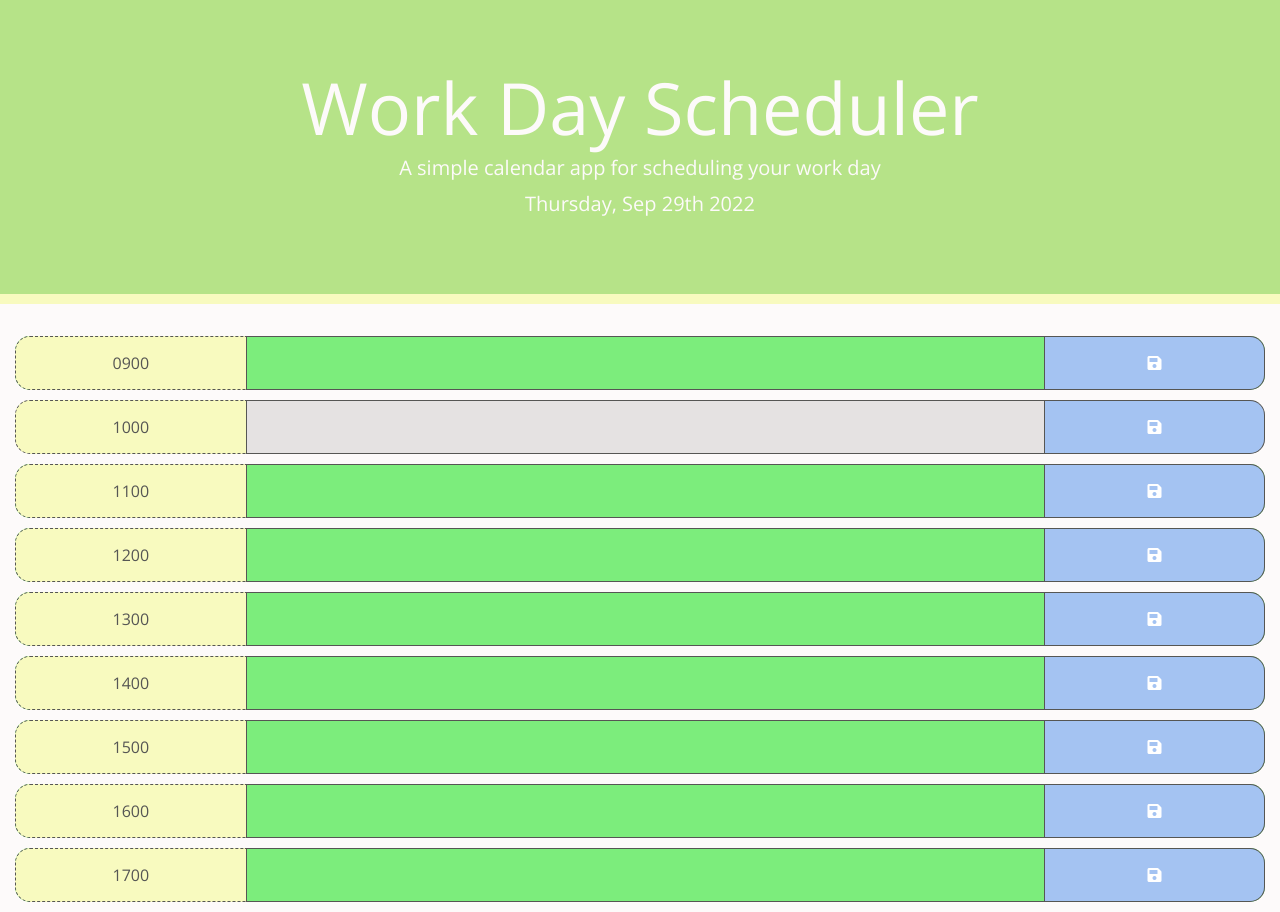
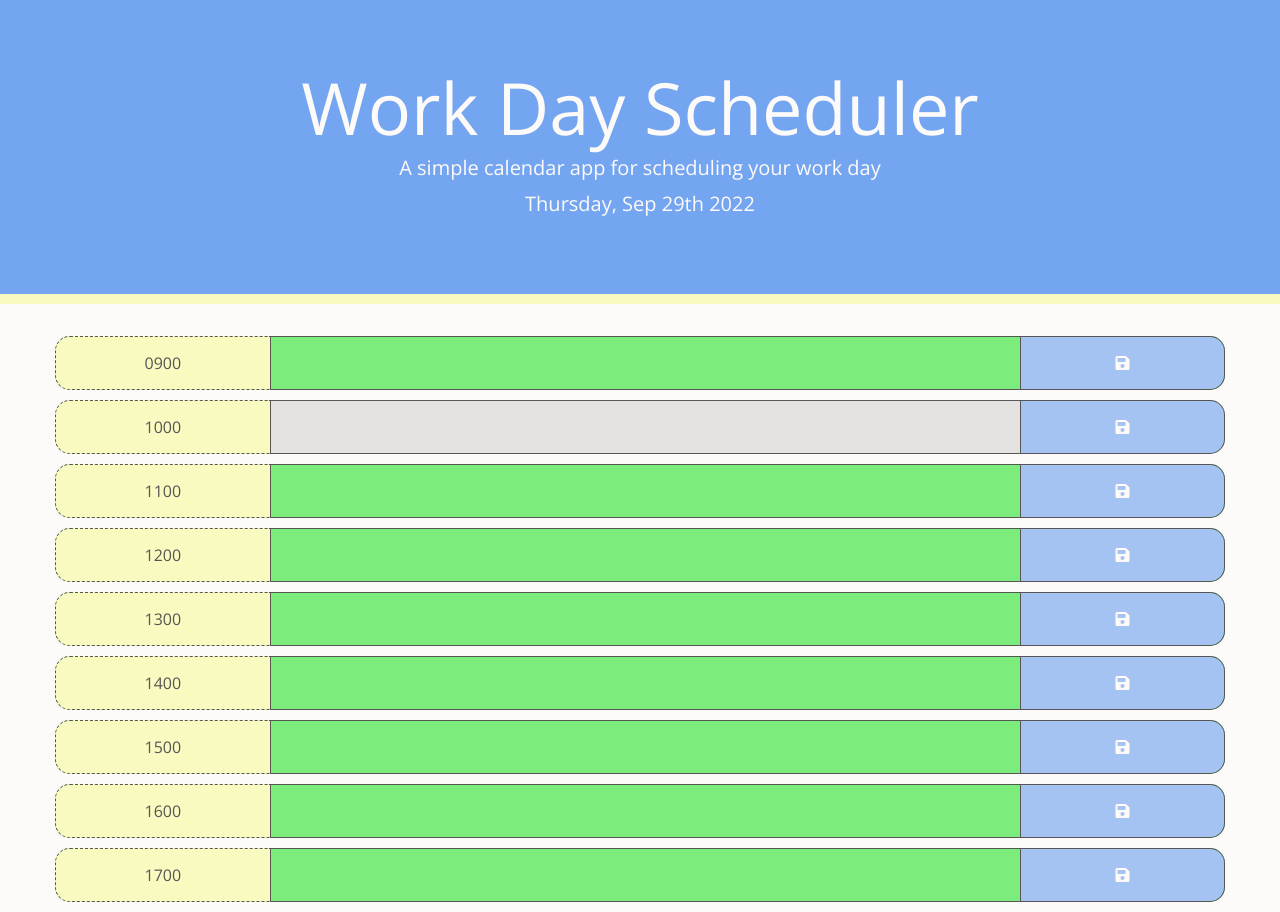
Before and after one commit to tracybrtn/work-day-scheduler, a plain HTML site: page index.html in a window 1280 px wide. Drawn offline with nearby package versions, Linux system fonts and the light colour scheme.

Commit message:
changed colors, improved CSS and HTML writing

```diff
--- a/assets/css/style.css
+++ b/assets/css/style.css
@@ -2,7 +2,7 @@
   --primary-color: #565654;
   --secondary-color: #a4c3f2;
   --tertiary-color: #f8fabf;
-  --quaternary-color: #B6E388;
+  --quaternary-color: #74a5f0;
   --light-color: #fdfafa;
 }
 
@@ -28,7 +28,6 @@ body {
 .description{
   white-space: pre-wrap;
 }
-
 
 /*TIME BLOCKS START HERE*/
 textarea {
@@ -68,27 +67,30 @@ textarea {
 .past {
   background-color: #e5e2e2;
   border-radius: 15px;
-  color: white;
+  color: var(--light-color);
 }
 
 .present {
   background-color: #fa6d65;
   border-radius: 15px;
-  color: white;
+  color: var(--light-color);
 }
 
 .future {
   background-color: #7ced7c;
   border-radius: 15px;
-  color: white;
+  color: var(--light-color);
 }
 
 /*TIME BLOCKS END*/
 
+/*Media Queries */
 @media screen and (min-width: 720px) {
   .time-block{
     flex-direction: row;
     margin-bottom: 10px;
+    margin-left: 40px;
+    margin-right: 40px;
   }
 
   .hour {
@@ -114,7 +116,7 @@ textarea {
     border-bottom-right-radius: 15px;
     border-bottom-left-radius: 0;
     background-color: var(--secondary-color);
-    color: white;
+    color: var(--light-color);
     flex-grow: 1;
   }
 
@@ -122,5 +124,4 @@ textarea {
     font-size: 20px;
     transition: all .3s ease-in-out;
   }
-
 }
--- a/assets/js/script.js
+++ b/assets/js/script.js
@@ -20,16 +20,12 @@ $(document).ready(function () {
     function timeTracker() {
         //check what time it is
         var currentTime = moment().hour()
-        console.log(currentTime);
 
         //loop
         $(".time-block").each(function () {
             var timeBlock = parseInt($(this).attr("id").split("00"))
-            console.log(timeBlock)
-            console.log(currentTime)
 
             //Add or remove classes depending on time
-
             // if current time is greater than time block then give it past class
             if (timeBlock < currentTime) {
                 $(this).removeClass("future");
```
Also changed, not shown: index.html (+1 -2 lines).
